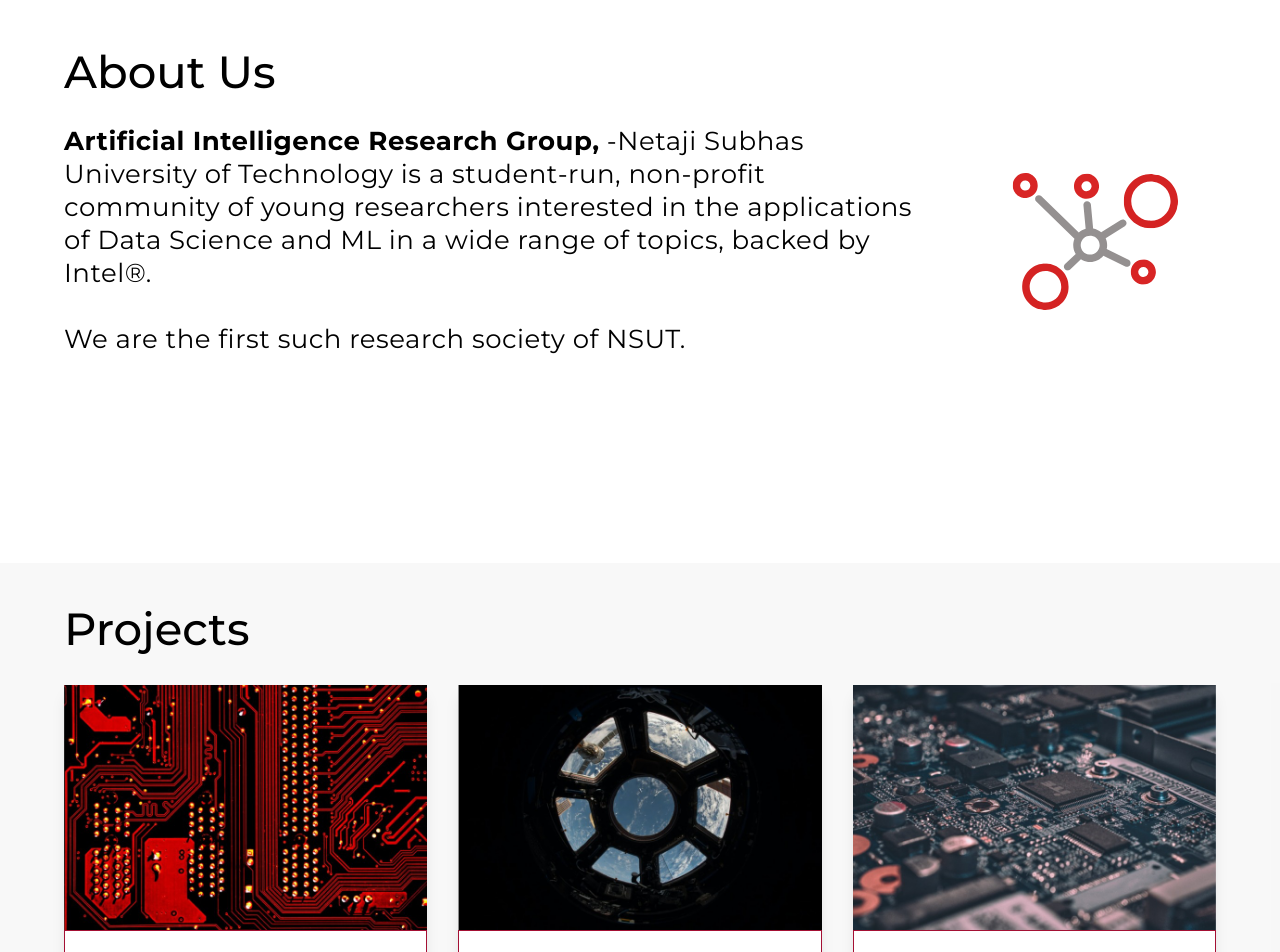
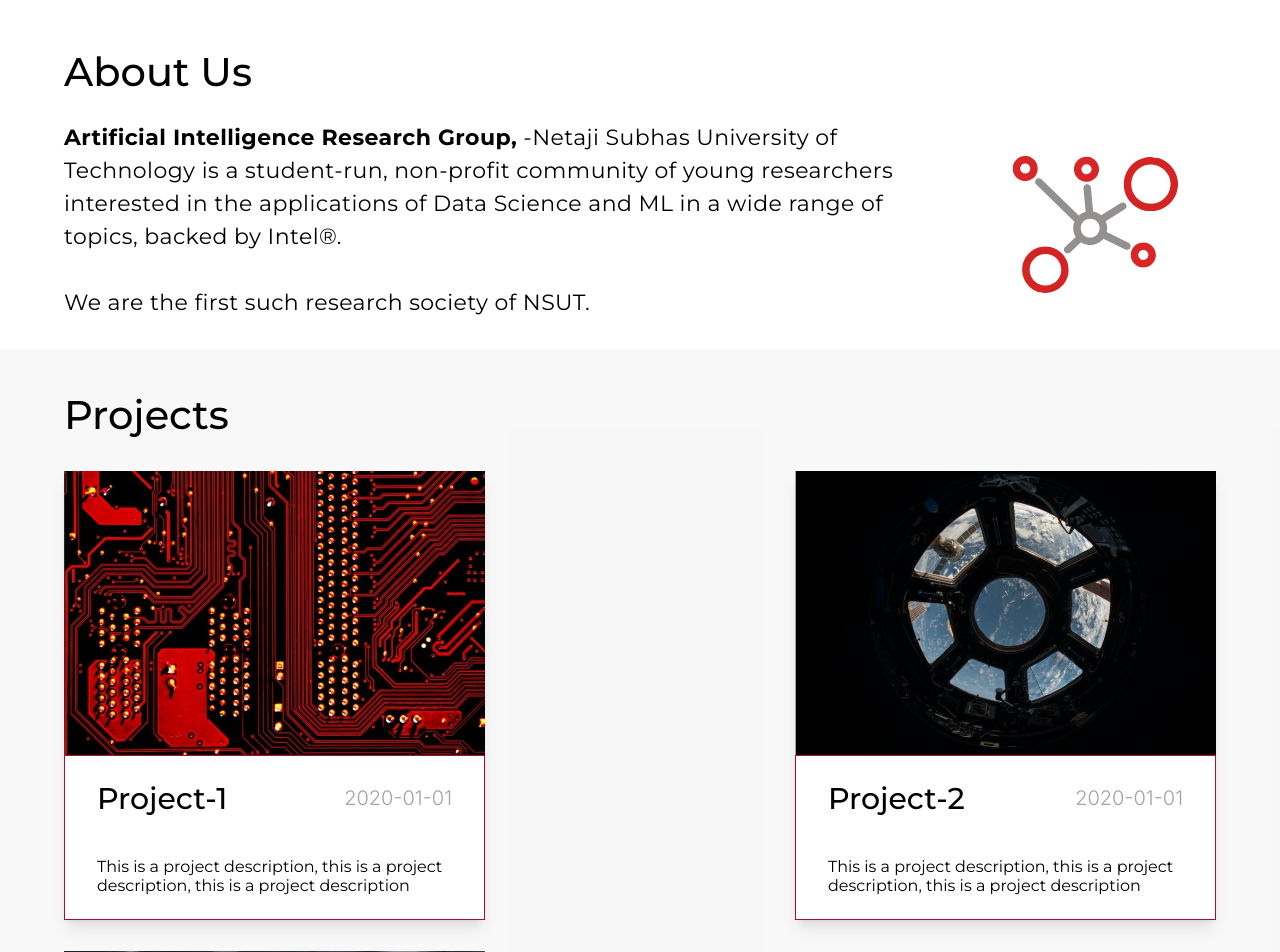
Before and after one commit to AI-Research-Group-NSUT/airg-website, a Next.js app: page / in a window 1280 px wide. Shown: the part 80-1032 px from the top of the page. Built offline with nearby package versions, Linux system fonts and the light colour scheme.

Commit message:
reduced font size

```diff
--- a/components/ProjectCard/ProjectCard.module.css
+++ b/components/ProjectCard/ProjectCard.module.css
@@ -55,7 +55,7 @@
 
 
 .heading {
-    font-family: Montserrat;
+
     font-size: 30px;
     font-weight: 500;
     line-height: 37px;
--- a/components/SocialMediaLinks/SocialMediaLinks.module.css
+++ b/components/SocialMediaLinks/SocialMediaLinks.module.css
@@ -6,7 +6,7 @@
 }
 
 .text {
-    font-family: Montserrat;
+
     font-size: 28px;
     font-weight: 500;
     line-height: 34px;
--- a/sections/About/About.module.css
+++ b/sections/About/About.module.css
@@ -3,10 +3,11 @@
     padding-right: min(123px, 5%);
 
     padding-top: 61px;
+    padding-top: 61px;
 }
 
 .heading {
-    font-family: Montserrat;
+
     font-size: 45px;
     font-weight: 500;
     line-height: 55px;
@@ -19,7 +20,7 @@
     display: flex;
     /* justify-content: space-between; */
     gap: 53px;
-    margin-bottom: 181px;
+
     position: relative;
 }
 
--- a/sections/Footer/Footer.module.css
+++ b/sections/Footer/Footer.module.css
@@ -19,7 +19,7 @@
 }
 
 .heading {
-    font-family: Montserrat;
+
     font-size: 28px;
     font-weight: 500;
     line-height: 34px;
--- a/sections/Herosection/HeroSection.module.css
+++ b/sections/Herosection/HeroSection.module.css
@@ -21,7 +21,7 @@
 }
 
 .heading {
-    font-family: Montserrat;
+
     font-size: 60px;
     font-weight: 500;
     line-height: 77px;
@@ -31,7 +31,7 @@
 }
 
 .subHeading {
-    font-family: Montserrat;
+
     font-size: 26px;
     font-weight: 400;
     line-height: 32px;
--- a/sections/Navbar/Navbar.module.css
+++ b/sections/Navbar/Navbar.module.css
@@ -19,7 +19,7 @@
 }
 
 .link {
-    font-family: 'Montserrat';
+
     font-size: 0.97em;
     font-weight: 400;
     letter-spacing: 0em;
--- a/sections/Projects/Projects.module.css
+++ b/sections/Projects/Projects.module.css
@@ -12,9 +12,14 @@
 
 .cardSection {
     width: 100%;
-    display: grid;
-    grid-template-columns: repeat(auto-fit, minmax(300px, 1fr));
-    place-items: start;
+    /* flex with wrapping */
+    display: flex;
+    flex-wrap: wrap;
+    justify-content: space-between;
+    align-items: center;
+
+
+
     padding-bottom: 83px;
     gap: 31px;
 }
--- a/sections/ScreenCoverNavbar/ScreenCoverNavbar.module.css
+++ b/sections/ScreenCoverNavbar/ScreenCoverNavbar.module.css
@@ -49,7 +49,7 @@
 }
 
 .tileText {
-    font-family: Montserrat;
+
     font-size: 24px;
     font-weight: 500;
     line-height: 29px;
--- a/styles/Projects.module.css
+++ b/styles/Projects.module.css
@@ -12,7 +12,7 @@
 }
 
 .subSectionHeading {
-    font-family: Montserrat;
+
     font-size: 40px;
     font-weight: 500;
     line-height: 49px;
@@ -29,10 +29,14 @@
 
 .cardSection {
     width: 100%;
-    display: grid;
+    display: flex;
+    flex-wrap: wrap;
+    /* justify-content: space-between; */
+    align-items: center;
+    /* display: grid;
     grid-template-columns: repeat(auto-fit, minmax(300px, 1fr));
 
-    place-items: start;
+    place-items: start; */
     padding-bottom: 83px;
     gap: 31px;
 }
--- a/styles/globals.css
+++ b/styles/globals.css
@@ -23,8 +23,8 @@ a {
 
 
 .heading-large {
-  font-family: Montserrat;
-  font-size: 45px;
+
+  font-size: 40px;
   font-weight: 500;
   line-height: 55px;
   letter-spacing: 0em;
@@ -32,7 +32,7 @@ a {
 }
 
 .heading {
-  font-family: 'Montserrat';
+
   font-size: 1.5em;
   font-weight: 400;
   line-height: 43px;
@@ -41,7 +41,7 @@ a {
 }
 
 .card-heading {
-  font-family: 'Montserrat';
+
   font-style: normal;
   font-weight: 500;
   font-size: 30px;
@@ -51,8 +51,8 @@ a {
 
 .body {
 
-  font-family: 'Montserrat';
-  font-size: 26px;
+
+  font-size: 22px;
   font-weight: 400;
   line-height: 33px;
   letter-spacing: 0.02em;
@@ -62,7 +62,7 @@ a {
 
 
 .body-bold {
-  font-family: 'Montserrat';
+
   font-size: 26px;
   font-weight: 600;
   line-height: 33px;
@@ -72,7 +72,7 @@ a {
 }
 
 .subtitle {
-  font-family: Montserrat;
+
   font-size: 25px;
   font-style: italic;
   font-weight: 300;
```
